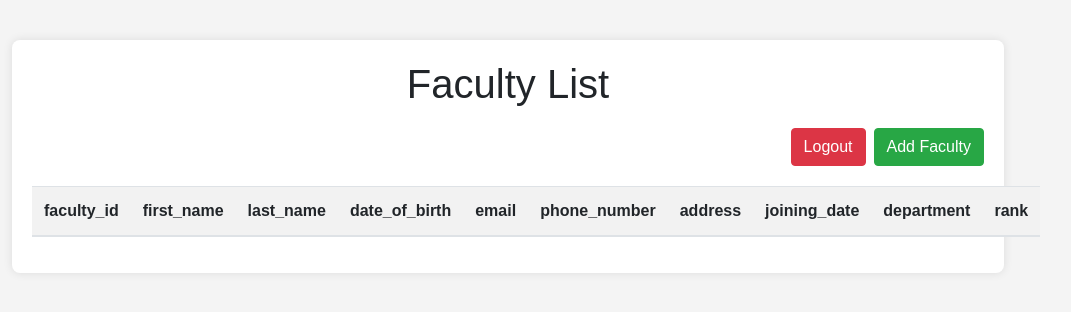
After one commit to DileepKumarMantena/university_management, a Django app: page /faculty_list/ in a window 1280 px wide. The commit adds this page. Shown: the top 312 px of the page, without its empty margins (132-1203 px from the left). Run offline with Django 5.2, Linux system fonts and the light colour scheme; lists and menus that the app fills with data are empty; some libraries are stand-ins or nearby versions.

Commit message:
Added faculty views

```diff
--- a/university_management_project/student_app/__init__.py
+++ b/university_management_project/student_app/__init__.py
@@ -0,0 +1 @@
+default_app_config = 'student_app.apps.YourAppConfig'
--- a/university_management_project/student_app/apps.py
+++ b/university_management_project/student_app/apps.py
@@ -4,3 +4,6 @@ from django.apps import AppConfig
 class student_appConfig(AppConfig):
     default_auto_field = 'django.db.models.BigAutoField'
     name = 'student_app'
+
+    def ready(self):
+        import student_app.signals
--- /dev/null
+++ b/university_management_project/student_app/templates/faculty_list.html
@@ -0,0 +1,131 @@
+<!DOCTYPE html>
+<html lang="en">
+<head>
+    <meta charset="UTF-8">
+    <meta name="viewport" content="width=device-width, initial-scale=1.0">
+    <title>Faculty List</title>
+    <link rel="stylesheet" href="https://maxcdn.bootstrapcdn.com/bootstrap/4.5.2/css/bootstrap.min.css">
+    <style>
+        body {
+            font-family: Arial, sans-serif;
+            background-color: #f4f4f4;
+            margin: 0;
+            padding: 20px;
+        }
+
+        .container {
+            width: 80%;
+            margin: 20px auto;
+            background-color: #fff;
+            box-shadow: 0 0 10px rgba(0, 0, 0, 0.1);
+            border-radius: 8px;
+            padding: 20px;
+        }
+
+        h1 {
+            text-align: center;
+            margin-bottom: 20px;
+        }
+
+        table {
+            width: 100%;
+            border-collapse: collapse;
+            margin-top: 20px;
+        }
+
+        th, td {
+            padding: 10px;
+            text-align: left;
+            border-bottom: 1px solid #ddd;
+        }
+
+        th {
+            background-color: #f2f2f2;
+        }
+
+        tr:hover {
+            background-color: #f2f2f2;
+        }
+
+        .add-button {
+            display: block;
+            width: 120px;
+            margin: 20px auto;
+            padding: 10px;
+            text-align: center;
+            background-color: #4CAF50;
+            color: white;
+            text-decoration: none;
+            border-radius: 4px;
+        }
+
+        .add-button:hover {
+            background-color: #45a049;
+        }
+
+        .action-links a {
+            margin-right: 10px;
+            text-decoration: none;
+            color: #007bff; /* Bootstrap primary color */
+        }
+
+        .action-links a:hover {
+            text-decoration: underline;
+        }
+
+        .delete-link {
+            color: #dc3545; /* Bootstrap danger color */
+        }
+
+        .delete-link:hover {
+            text-decoration: underline;
+        }
+    </style>
+</head>
+<body>
+    <div class="container">
+        <h1>Faculty List</h1>
+        <div class="d-flex justify-content-end mb-3">
+            <a href="{% url 'logout' %}" class="btn btn-danger mr-2">Logout</a>
+            <a href="{% url 'register_faculty' %}" class="btn btn-success">Add Faculty</a>
+        </div>
+
+        <table class="table table-striped">
+            <thead>
+                <tr>
+                    <th>faculty_id</th>
+                    <th>first_name</th>
+                    <th>last_name</th>
+                    <th>date_of_birth</th>
+                    <th>email</th>
+                    <th>phone_number</th>
+                    <th>address</th>
+                    <th>joining_date</th>
+                    <th>department</th>
+                    <th>rank</th>
+                </tr>
+            </thead>
+            <tbody>
+                {% for faculty in facultys %}
+                <tr>
+                    <td>{{ faculty.faculty_id }}</td>
+                    <td>{{ faculty.first_name }} </td>
+                    <td>{{ faculty.last_name }}</td>
+                    <td>{{ faculty.date_of_birth }}</td>
+                    <td>{{ faculty.email }}</td>
+                    <td>{{ faculty.phone_number }}</td>
+                    <td>{{ faculty.address }}</td>
+                    <td>{{ faculty.joining_date }}</td>
+                    <td>{{ faculty.department }}</td>
+                    <td>{{ form.rank }}</td>
+                    <td clas s="action-links">
+                        <a href="{% url 'edit_faculty' faculty_id %}">Edit</a> |
+                        <a href="{% url 'delete_faculty' faculty_id %}" class="delete-link">Delete</a>
+                    </td>
+                </tr>
+                {% endfor %}
+            </tbody>
+        </table>
+    </div>
+</body>
+</html>
--- a/university_management_project/student_app/urls.py
+++ b/university_management_project/student_app/urls.py
@@ -22,5 +22,11 @@ urlpatterns = [
     path('register_program/', views.register_program, name='register_program'),
     path('programs_list/', views.program_list, name='programs_list'),
 
+    #faculty urls
+    path('register_faculty/', views.register_faculty, name='register_faculty'),
+    path('faculty_list/', views.faculty_list, name='faculty_list'),
+    path('faculty/edit/<int:faculty_id>/', views.edit_faculty, name='edit_faculty'),
+    path('faculty/delete/<int:student_id>/', views.delete_faculty, name='delete_faculty'),
+
 
 ]
--- a/university_management_project/student_app/views.py
+++ b/university_management_project/student_app/views.py
@@ -126,33 +126,31 @@ def register_faculty(request):
         form = FacultyRegistrationForm(request.POST, request.FILES)
         if form.is_valid():
             form.save()
-            return redirect('student_list')
+            return redirect('faculty_list')
     else:
-        form = FacultyRegistrationForm()
-    return render(request, 'register_student.html', {'form': form})
+        faculty = FacultyRegistrationForm()
+    return render(request, 'register_faculty.html', {'faculty': faculty})
 
-@login_required
-def student_list(request):
-    username = request.user.username
-    students = Student.objects.all()
-    return render(request, 'student_list.html', {'students': students, 'username': username})
+def faculty_list(request):
+    faculty = Faculty.objects.all()
+    return render(request, 'faculty_list.html', {'faculty': faculty})
 
-def edit_student(request, student_id):
-    student = get_object_or_404(Student, id=student_id)
+def edit_faculty(request, student_id):
+    faculty = get_object_or_404(Faculty, id=student_id)
     if request.method == 'POST':
-        form = StudentRegistrationForm(request.POST, request.FILES, instance=student)
+        form = FacultyRegistrationForm(request.POST, request.FILES, instance=faculty)
         if form.is_valid():
             form.save()
-            return redirect('student_list')  # Redirect to student list or success page
+            return redirect('faculty_list')  # Redirect to student list or success page
     else:
-        form = StudentRegistrationForm(instance=student)
+        form = FacultyRegistrationForm(instance=faculty)
 
-    return render(request, 'edit_student.html', {'form': form})
+    return render(request, 'edit_faculty.html', {'form': form})
 
-def delete_student(request, student_id):
-    student = get_object_or_404(Student, id=student_id)
+def delete_faculty(request, student_id):
+    faculty = get_object_or_404(Student, id=student_id)
     if request.method == 'POST':
-        student.delete()
-        return redirect('student_list')  # Redirect to student list or success page
+        faculty.delete()
+        return redirect('faculty_list')  # Redirect to faculty list or success page
 
-    return render(request, 'confirm_delete.html', {'student': student})
+    return render(request, 'confirm_delete.html', {'faculty': faculty})
```
Also changed, not shown: university_management_project/student_app/signals.py (added, +12 -0 lines), university_management_project/student_app/templates/edit_faculty.html (added, +64 -0 lines), university_management_project/student_app/templates/faculty_delete.html (added, +54 -0 lines), university_management_project/student_app/templates/register_faculty.html (+10 -14 lines).
